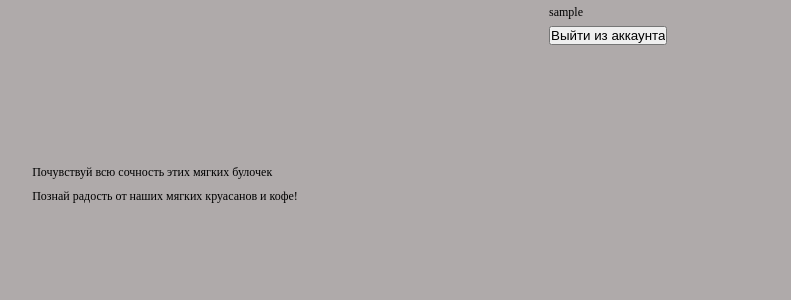
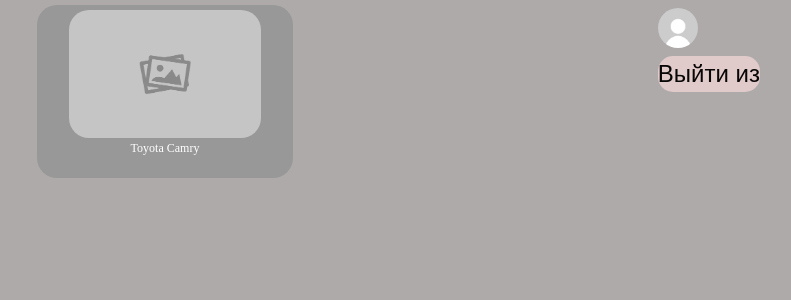
Before and after one commit to Dimentorr/TestTaskIT-solutions, a Django app: page / in a window 1280 px wide. Shown: the top 300 px of the page, without its empty margins (475-1266 px from the left). Run offline with Django 5.2, Linux system fonts and the light colour scheme; the visitor is signed in with stand-in values (Sample User, id 1).

Commit message:
create start view block for car on index.html

```diff
--- a/manager/main/templates/main/base.html
+++ b/manager/main/templates/main/base.html
@@ -1,5 +1,5 @@
+<!DOCTYPE html>
 {% load static %}
-<!DOCTYPE html>
 <html lang="ru">
 <head>
     <meta charset="UTF-8">
@@ -7,32 +7,36 @@
           content="width=device-width, user-scalable=no, initial-scale=1.0, maximum-scale=1.0, minimum-scale=1.0">
     <meta http-equiv="X-UA-Compatible" content="ie=edge">
     <link rel="stylesheet" href="{% static 'css/default.css' %}"/>
+    <link rel="stylesheet" href="{% static 'css/buttons.css' %}"/>
     {% block new_imports %}{% endblock %}
     <title>{% block title %}{% endblock %}</title>
 </head>
 <body>
     <div class="header">
-        <div class="path_for_user">
-            {% if user.is_authenticated %}
-            <a>{{ user.username }}</a>
-            <form method="post" action="{% url 'logout' %}">
-                {% csrf_token %}
-                <input class="logout" type="submit" value="Выйти из аккаунта">
-            </form>
-            {% else %}
-                <a href="{% url 'login' %}">Войти</a>
-                Не авторизован
-            {% endif%}
-        </div>
     </div>
     <div class="content">
         <div class="content_left">
             {% block left_content %}{% endblock %}
         </div>
         <div class="content_center">
-            {% block main_content %}{% endblock %}
+            <div class="cars">
+                {% block main_content %}{% endblock %}
+            </div>
         </div>
         <div class="content_right">
+            <div class="path_for_user">
+                {% if user.is_authenticated %}
+                <a href="{% url 'home' %}">
+                    <img class="account_logo" src="{% static 'img/void_account.jpg'%}">
+                </a>
+                <form method="post" action="{% url 'logout' %}">
+                    {% csrf_token %}
+                    <input class="button" type="submit" value="Выйти из аккаунта">
+                </form>
+                {% else %}
+                    <a class="button" href="{% url 'login' %}">Войти</a>
+                {% endif%}
+            </div>
             {% block right_content %}{% endblock %}
         </div>
     </div>
--- a/manager/main/templates/main/index.html
+++ b/manager/main/templates/main/index.html
@@ -1,5 +1,9 @@
 {% extends 'main/base.html' %}
 {% load static %}
+{% block new_imports %}
+<link rel="stylesheet" href="{% static 'css/car.css' %}"/>
+{% endblock %}
+
 {% block title %}
 Главная
 {% endblock %}
@@ -8,10 +12,12 @@
 {% endblock %}
 
 {% block main_content %}
- <div>
-     Почувствуй всю сочность этих мягких булочек<br>
-     Познай радость от наших мягких круасанов и кофе!
- </div>
+<div>
+    <a class="block_on_main" href="">
+        <img class="img_on_block" src="{% static 'img/void.png'%}">
+        <span class="block_name">Toyota Camry</span>
+    </a>
+</div>
 {% endblock %}
 
 {% block right_content %}
--- /dev/null
+++ b/manager/static/css/buttons.css
@@ -0,0 +1,26 @@
+:root {
+    --default-background-color: #e1caca;
+    --hover-background-color: #67d646;
+    --default-text-color: #090606;
+}
+
+.button {
+    display: flex;
+    height: 4.5vh;
+    width: 8vw;
+    background-color: var(--default-background-color);
+    border: none;
+    border-radius: 15px;
+    color: var(--default-text-color);
+    align-items: center;
+    justify-content: center;
+    text-decoration: none;
+    font-size: 1.5rem;
+
+    &:hover {
+        background-color: var(--hover-background-color);
+    }
+    &:active {
+        transform: scale(0.98);
+    }
+}
--- /dev/null
+++ b/manager/static/css/car.css
@@ -0,0 +1,42 @@
+:root {
+  --default-block-background-color: #989898;
+  --hover-block-background-color: #ccc;
+}
+
+.block_on_main {
+  display: grid;
+  grid-template-rows: 10vw 3.5vw;
+  min-width: 200px;
+  min-height: 100px;
+  width: 20vw;
+  height: 13.5vw;
+  margin: 5px;
+  background-color: var(--default-block-background-color);
+  color: white;
+  border-radius: 20px;
+  justify-content: center;
+  text-align: center;
+  text-decoration: none;
+
+  &:hover {
+    background-color: var(--hover-block-background-color);
+    color: black;
+  }
+  &:active {
+    transform: scale(0.98);
+  }
+}
+
+.img_on_block {
+  grid-row-start: 1;
+  border-radius: 20px;
+  display: flex;
+  margin: 5px auto;
+  height: 10vw;
+  width: 15vw;
+}
+
+.block_name {
+  margin-top: 3px;
+  grid-row-start: 2;
+}
--- a/manager/static/css/default.css
+++ b/manager/static/css/default.css
@@ -21,17 +21,26 @@ body {
     line-height: 1.5rem;
 }
 
+.account_logo {
+    height: 5vh;
+    border-radius: 25px;
+}
+
 .header {
+    position: absolute;
+    display: grid;
+    grid-template-columns: 80vw 20vw;
+}
+
+.header_place {
+    grid-column-start: 2;
     height: 10vh;
     z-index: 10;
-    background-color: var(--base-background-color);
-    display: grid;
-    grid-template-columns: auto 20vw;
+    position: fixed;
 }
 .path_for_user {
-    grid-column-start: 2;
+    margin-top: 1vh;
 }
-
 
 .content {
     display: grid;
@@ -43,11 +52,15 @@ body {
 .content_center {
     grid-column-start: 2;
 }
+.cars {
+    display: flex;
+    flex-wrap: wrap;
+    width: 100%;
+}
 .content_right {
     grid-column-start: 3;
 }
 [class^='content_'] {
     display: grid;
-    margin-top: 10vh;
     justify-content: center;
 }
```
Also changed, not shown: manager/static/img/void.png (added), manager/static/img/void_account.jpg (added).
